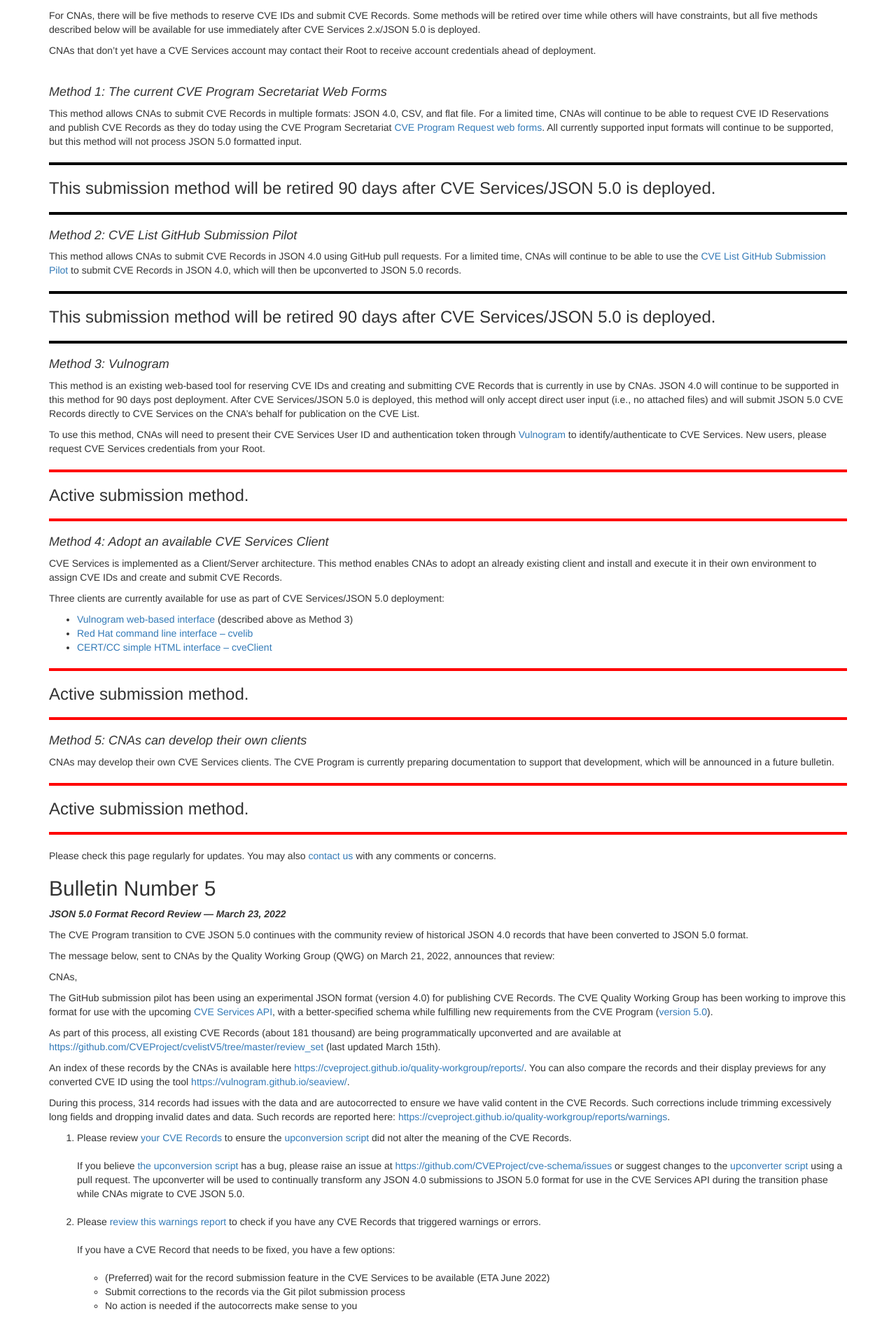
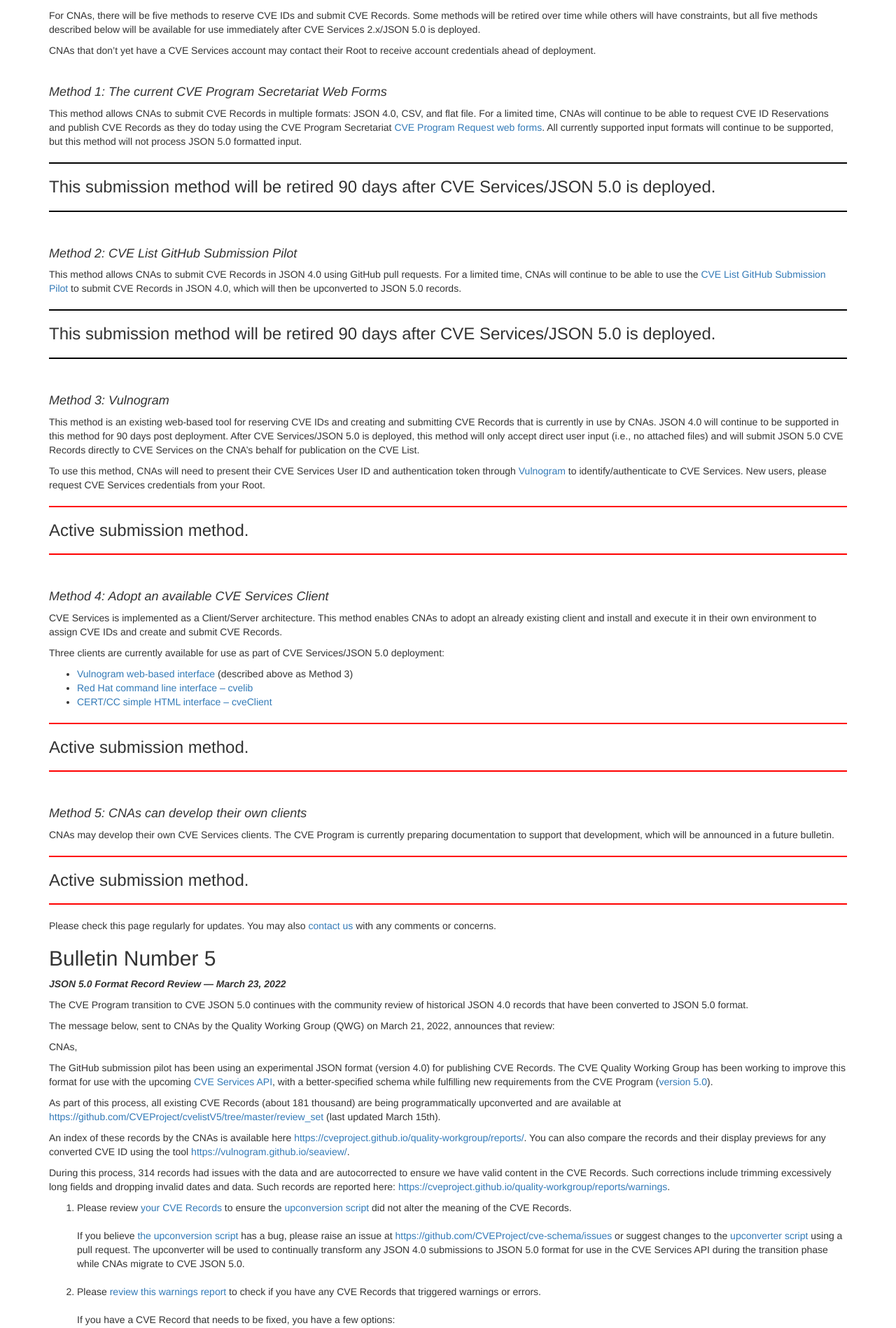
Before and after one commit to CVEProject/cveproject.github.io, a Jekyll site: the page built from automation-transition.md, in a window 1280 px wide. Shown: the part 841-2739 px from the top of the page at 70% size. Built offline with Jekyll 4.4.1, drawn with Linux system fonts in a browser that asks for light colours; nearby versions of some CDN libraries.

Commit message:
Update automation-transition.md

```diff
--- a/automation-transition.md
+++ b/automation-transition.md
@@ -37,22 +37,26 @@ CNAs that don’t yet have a CVE Services account may contact their Root to rece
 This method allows CNAs to submit CVE Records in multiple formats: JSON 4.0, CSV, and flat file.
 For a limited time, CNAs will continue to be able to request CVE ID Reservations and publish CVE Records as they do today using the CVE Program Secretariat [CVE Program Request web forms](https://cveform.mitre.org/). All currently supported input formats will continue to be supported, but this method will not process JSON 5.0 formatted input.
 
-<hr style="border:2px solid black">
+<hr style="border:1px solid black">
 
 <h3>This submission method will be retired 90 days after CVE Services/JSON 5.0 is deployed.</h3>
 
-<hr style="border:2px solid black">
+<hr style="border:1px solid black">
+
+<br/>
 
 <h4><i>Method 2: CVE List GitHub Submission Pilot</i></h4>
 
 This method allows CNAs to submit CVE Records in JSON 4.0 using GitHub pull requests.
 For a limited time, CNAs will continue to be able to use the [CVE List GitHub Submission Pilot](https://github.com/CVEProject/cvelist) to submit CVE Records in JSON 4.0, which will then be upconverted to JSON 5.0 records.
 
-<hr style="border:2px solid black">
+<hr style="border:1px solid black">
 
 <h3>This submission method will be retired 90 days after CVE Services/JSON 5.0 is deployed.</h3>
 
-<hr style="border:2px solid black">
+<hr style="border:1px solid black">
+
+<br/>
 
 <h4><i>Method 3: Vulnogram</i></h4>
 
@@ -61,11 +65,13 @@ After CVE Services/JSON 5.0 is deployed, this method will only accept direct use
 
 To use this method, CNAs will need to present their CVE Services User ID and authentication token through [Vulnogram](https://vulnogram.github.io/cve5/#editor) to identify/authenticate to CVE Services. New users, please request CVE Services credentials from your Root.
 
-<hr style="border:2px solid red">
+<hr style="border:1px solid red">
 
 <h3>Active submission method.</h3>
 
-<hr style="border:2px solid red">
+<hr style="border:1px solid red">
+
+<br/>
 
 <h4><i>Method 4: Adopt an available CVE Services Client</i></h4>
 
@@ -77,21 +83,23 @@ Three clients are currently available for use as part of CVE Services/JSON 5.0 d
  * [Red Hat command line interface – cvelib](https://github.com/RedHatProductSecurity/cvelib)
  * [CERT/CC simple HTML interface – cveClient](https://github.com/CERTCC/cveClient)
 
-<hr style="border:2px solid red">
+<hr style="border:1px solid red">
 
 <h3>Active submission method.</h3>
 
-<hr style="border:2px solid red">
+<hr style="border:1px solid red">
+
+<br/>
 
 <h4><i>Method 5: CNAs can develop their own clients</i></h4>
 
 CNAs may develop their own CVE Services clients. The CVE Program is currently preparing documentation to support that development, which will be announced in a future bulletin.
 
-<hr style="border:2px solid red">
+<hr style="border:1px solid red">
 
 <h3>Active submission method.</h3>
 
-<hr style="border:2px solid red">
+<hr style="border:1px solid red">
 
 Please check this page regularly for updates. You may also [contact us](https://cveform.mitre.org/) with any comments or concerns.
 
```
